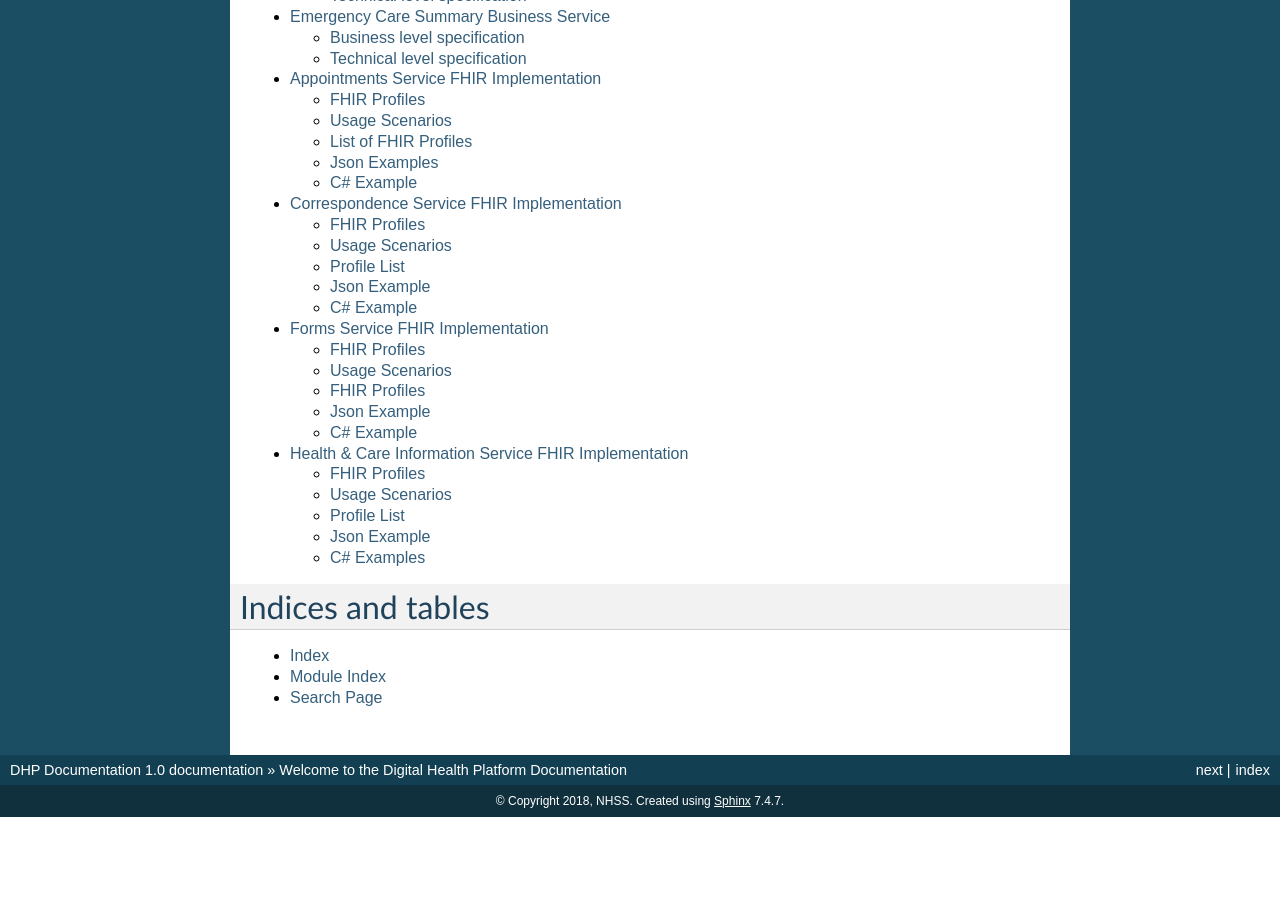
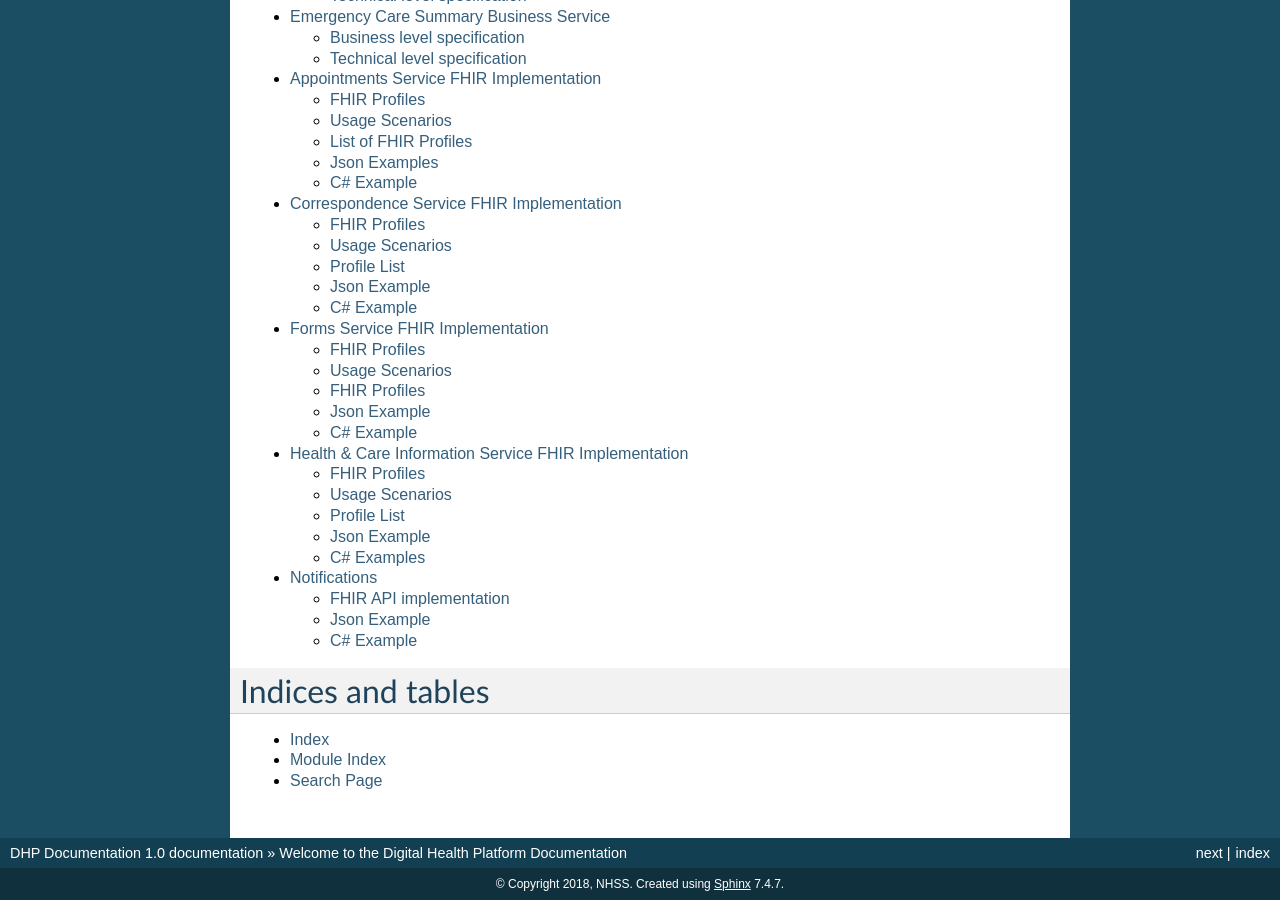
Before and after one commit to adkendall/DHPDocs, a Sphinx documentation site: the page built from docs/index.rst, in a window 1280 px wide and 900 px high, scrolled down 595 px. Built offline with Sphinx 7.4.7, drawn with Linux system fonts in a browser that asks for light colours; before the commit the page ends 1412 px from its top, so only the background shows below that.

Commit message:
Update index.rst

```diff
--- a/docs/index.rst
+++ b/docs/index.rst
@@ -24,6 +24,7 @@ Contents:
    FHIR Implementation/fhir_correspondence.rst
    FHIR Implementation/fhir_forms.rst
    FHIR Implementation/fhir_ecs.rst
+   FHIR Implementation/fhir_notifications.rst
 
 
 
```
